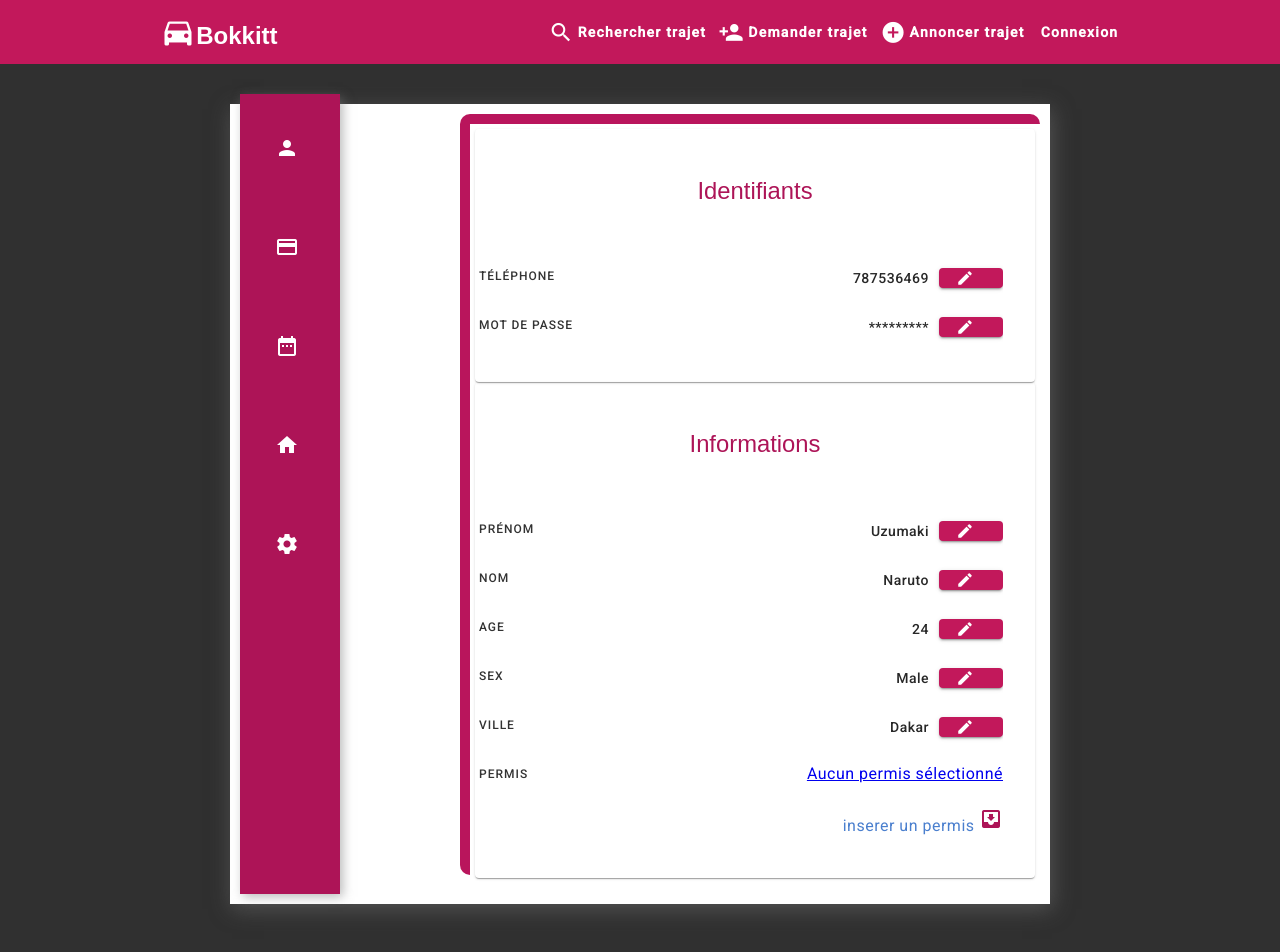
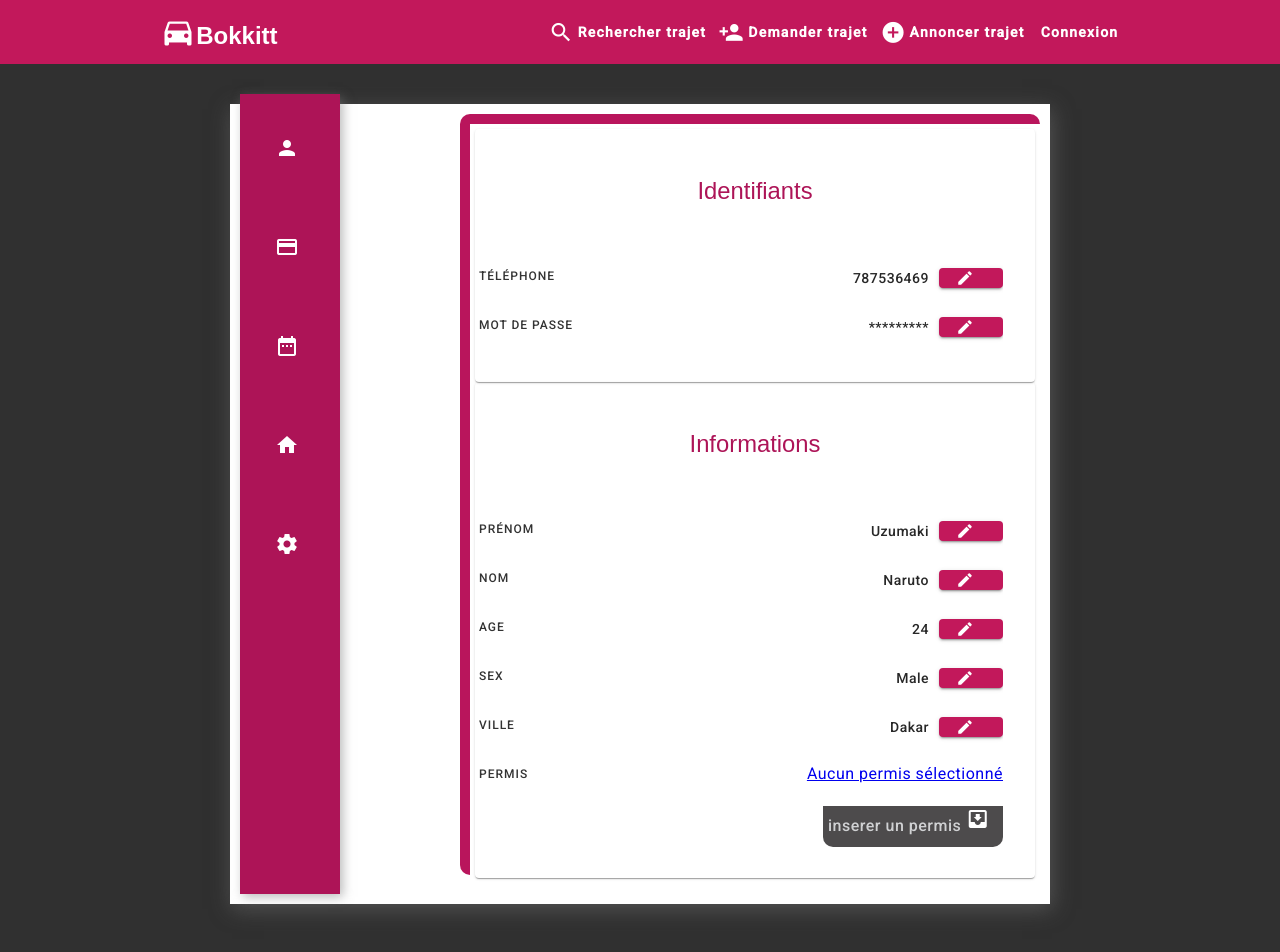
Before and after one commit to mouhamadoudou/Bokkitt-Front, an Angular app: page / in a window 1280 px wide. Shown: the top 952 px of the page. Built offline with nearby package versions, Linux system fonts and the light colour scheme.

Commit message:
feat(dasboard) : implement licence component

```diff
--- a/src/app/User-infos/dashboard/dashboard.component.css
+++ b/src/app/User-infos/dashboard/dashboard.component.css
@@ -300,7 +300,7 @@ mat-card-content {
 
 .insert-license-icon {
   /* float: right; */
-  color:#AD1457;
+  color:#ffffff;
   margin-top: 1px;
   margin-left: auto;
   &:hover {
@@ -314,15 +314,22 @@ mat-card-content {
   margin-bottom: 17px;
 }
 
+
+
+
 .licence-upload {
-  width: 200px;
+  padding: 5px;
+  background-color: #4d4b4c;
+  width: 170px;
+  height: 40px;
   color: #FFFFFF;
   font-weight: 500;
-  background-color: #b9155c;
+  border-radius: 10px;
+  margin-top: 200x;
 }
 
 .fileName {
-  color: rgb(74, 127, 206);
+  color: rgb(208, 209, 211);
   cursor: pointer;
   font-size: 16px;
   margin-top: -15px;
--- a/src/app/User-infos/dashboard/dashboard.component.html
+++ b/src/app/User-infos/dashboard/dashboard.component.html
@@ -150,7 +150,7 @@
                                         Male
                                     </p>
 
-                                    <button mat-raised-button (click)="openDialog({En : 'sex'})" color="primary">
+                                    <button mat-raised-button (click)="openDialog({En : 'sex', Fr :  'genre'})" color="primary">
                                         <mat-icon>edit</mat-icon>
                                     </button>
                                 </div>
@@ -193,13 +193,18 @@
                                 <div class="insert-licence-contanair">
                                     <!-- <mat-icon (click)="insertLicense()"  class="insertLicense">
                                         insert_drive_file</mat-icon> -->
-                                    <label for="fileUpload" class="custom-file-upload">
+                                        <div  class="licence-upload">
+
+                                        <label for="fileUpload" class="custom-file-upload">
                                         <span class="fileName"> inserer un permis </span>
                                         <mat-icon class="insert-license-icon"> move_to_inbox </mat-icon>
 
                                     </label>
-                                    <input id="fileUpload" class="licence-upload" type="file"
+
+
+                                    <input id="fileUpload" type="file"
                                         (change)="onFileSelected($event)" style="display: none;">
+                                    </div>
                                     <!-- <span id="fileName" class="fileName">{{ licenceName }}</span> -->
 
                                 </div>
--- a/src/app/add-trip/add-trip.component.html
+++ b/src/app/add-trip/add-trip.component.html
@@ -92,9 +92,7 @@
                                     <mat-slide-toggle ngModel name="acceptTerms" color="primary"
                                         class="custom-slide-toggle toggle-animal" required>Animaux</mat-slide-toggle>
                                 </form>
-
                             </div>
-
                             <app-price-slider />
 
                             <div class="place">
--- a/src/app/component/popup/popup.component.css
+++ b/src/app/component/popup/popup.component.css
@@ -7,3 +7,11 @@
     flex-direction: column;
     align-items: flex-start;
 }
+
+mat-select {
+    display: none;
+}
+
+p {
+    color: #9e0f48e5;
+}
--- a/src/app/component/popup/popup.component.html
+++ b/src/app/component/popup/popup.component.html
@@ -1,12 +1,38 @@
 <div class="main-div">
-    <h2 mat-dialog-title>Changer de {{ data.En }}</h2>
+    <h2 mat-dialog-title *ngIf="data.En != 'old'" >Changer de {{ data.Fr }}</h2>
+    <h2 mat-dialog-title *ngIf="data.En == 'old'" >Changer d'{{ data.Fr }}</h2>
 
     <mat-dialog-content>
         <div class="form-contanair">
-            <mat-form-field *ngIf="data.En != 'password'">
-                <mat-label>Numero telephone</mat-label>
-                <input matInput>
+            <mat-form-field *ngIf="data.En == 'phone'">
+                <mat-label> {{data.Fr}}</mat-label>
+                <input matInput maxlength="14" matInput maxlength="14">
             </mat-form-field>
+
+            <mat-form-field *ngIf="data.En == 'firstName' || data.En == 'lastName' || data.En == 'city'">
+                <mat-label> {{data.Fr}}</mat-label>
+                <input matInput maxlength="14" matInput>
+            </mat-form-field>
+
+            <mat-form-field *ngIf="data.En == 'old'">
+                <mat-label> Votre {{data.Fr}}</mat-label>
+                <input matInput maxlength="2" matInput>
+            </mat-form-field>
+
+            <!-- <mat-form-field *ngIf="data.En == 'sex'">
+                <mat-label> {{data.Fr}}</mat-label>
+                <input matInput maxlength="14" matInput>
+            </mat-form-field> -->
+            <mat-form-field appearance="fill" *ngIf="data.En == 'sex'">
+                <!-- <mat-label>Heure de depart</mat-label> -->
+                <mat-select [(value)]="selectedGender">
+                    <mat-option *ngFor="let gender of genders" [value]="gender">
+                        {{ gender }}
+                    </mat-option>
+                </mat-select>
+                    {{ selectedGender }}
+            </mat-form-field>
+
             <app-new-password *ngIf="data.En == 'password'" />
         </div>
 
@@ -18,8 +44,8 @@
         </mat-dialog-content> -->
     </mat-dialog-content>
 
-    <mat-dialog-actions>
-        <!-- <button mat-button mat-dialog-close (click)="onNoClick()">Close</button>
-        <button mat-button mat-dialog-close (click)="onNoClick()">Close</button> -->
+    <mat-dialog-actions *ngIf="data.En != 'password'">
+        <button mat-button mat-dialog-close (click)="onNoClick()">Annuler</button>
+        <button mat-button mat-dialog-close (click)="onNoClick()">Valider</button>
     </mat-dialog-actions>
 </div>
--- a/src/app/component/popup/popup.component.ts
+++ b/src/app/component/popup/popup.component.ts
@@ -9,9 +9,8 @@ import { NewPasswordComponent } from '../new-password/new-password.component'
   styleUrl: './popup.component.css'
 })
 export class PopupComponent {
-  currentPassword: string = '';
-  newPassword: string = '';
-  confirmPassword: string = '';
+  genders = ["Homme", "Femme"];
+  selectedGender: string = 'Homme';
 
   constructor(
     @Inject(MAT_DIALOG_DATA) public data: any,
```
